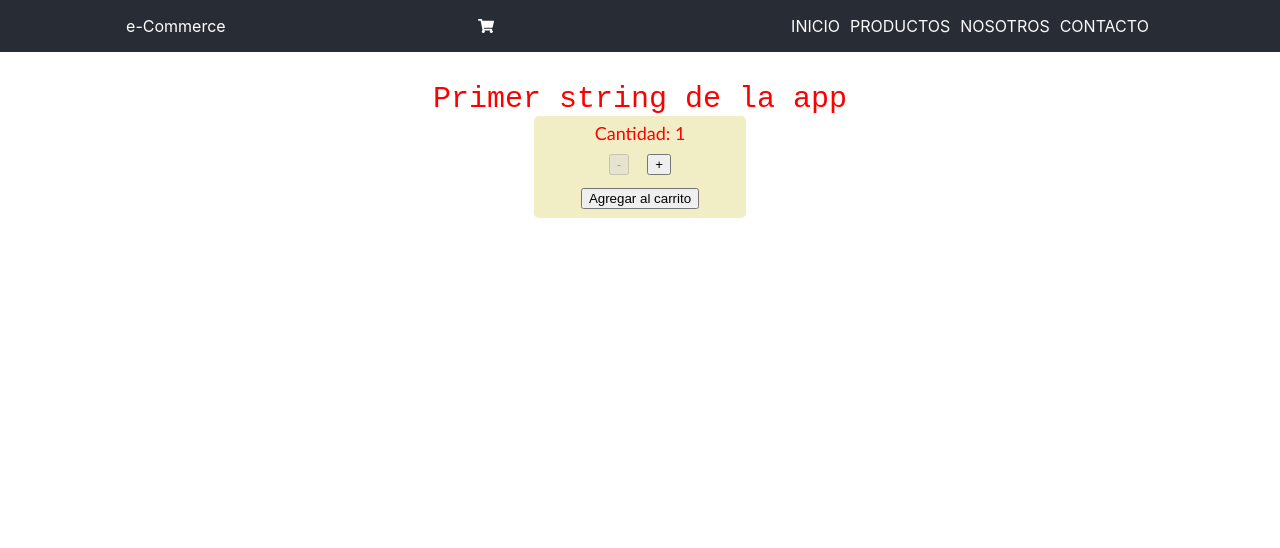
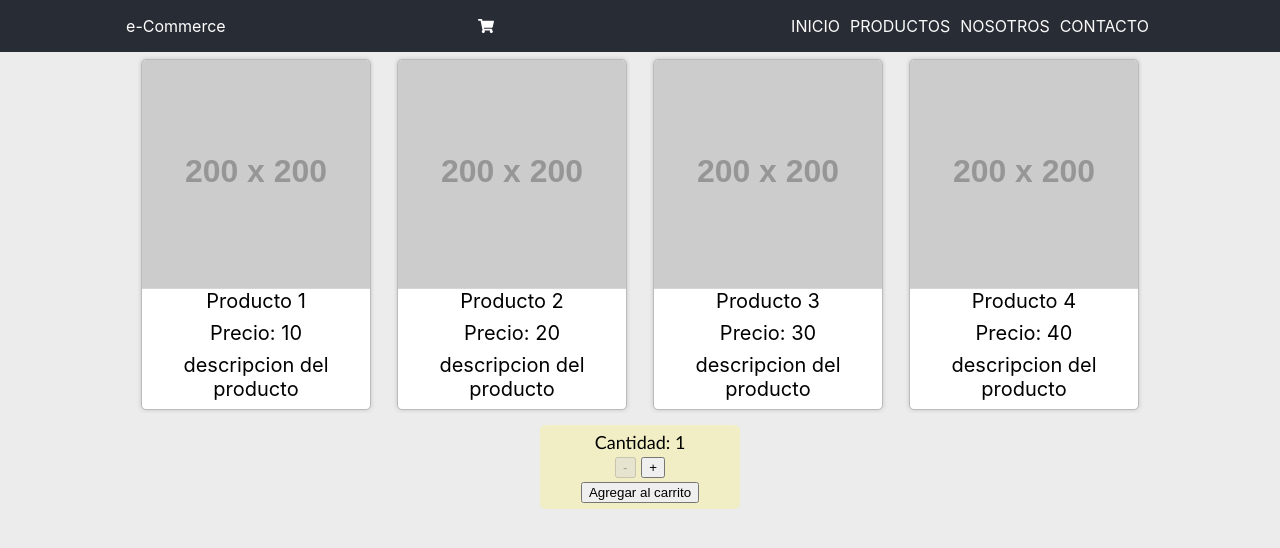
Before and after one commit to dilazarte/React-App, a React (Create React App) app: page / in a window 1280 px wide. Shown: the top 548 px of the page. Built offline with nearby package versions, Linux system fonts and the light colour scheme.

Commit message:
Se crean los componentes Item e ItemList para mostrar productos en pantalla

```diff
--- a/package.json
+++ b/package.json
@@ -9,6 +9,7 @@
     "react": "^17.0.2",
     "react-dom": "^17.0.2",
     "react-icons": "^4.3.1",
+    "react-script": "^2.0.5",
     "react-scripts": "^5.0.0",
     "web-vitals": "^2.1.3"
   },
--- a/src/App.css
+++ b/src/App.css
@@ -1,3 +1,6 @@
+*{
+  box-sizing: border-box
+}
 .App {
   text-align: center;
 }
@@ -36,7 +39,9 @@
     transform: rotate(360deg);
   }
 }
-
+body{
+  background-color: rgb(236, 236, 236);
+}
 .navbar{
   display: flex;
   justify-content: space-around;
@@ -75,3 +80,42 @@ ul li a:hover{
   padding: 6px;
   border-radius: 5px;
 }
+.itemListContainer{
+  display: flex;
+  flex-wrap: wrap;
+  justify-content:space-around;
+  margin: auto;
+  width: 80%;
+  margin-bottom: 15px;
+}
+/*Estilos de las tarjetitas de productos*/
+.producto{
+  display: flex;
+  flex-flow: column;
+  box-shadow: 0 0 0.2em rgb(196, 196, 196);
+  justify-content: center;
+  align-items: center;
+  width: 230px;
+  background-color: white;
+  border-radius: 5px;
+  border: 1px solid rgb(187, 187, 187);
+  margin-top: 7px;
+  overflow: hidden;
+  transition-property: box-shadow;
+  transition-duration: 0.2s;
+}
+.producto:hover{
+  box-shadow: 0 0 0.8em rgb(196, 196, 196);
+}
+.info-item-container{
+  display: flex;
+  flex-flow: column;
+}
+.info-item-container > span{
+  margin-bottom: 0.4em;
+}
+.producto > img{
+  width: 100%;
+  object-fit: cover;
+  border-bottom: 1px solid #d6d6d6;
+}
--- a/src/App.js
+++ b/src/App.js
@@ -2,15 +2,15 @@ import './App.css';
 import NavBar from './components/NavBar';
 import ItemListContainer from './components/ItemListContainer';
 import ItemCount from './components/ItemCount';
-
+//style={{color: "red", fontSize: "30px", fontFamily: "monospace", textAlign: "center"}}
 function App() {
   return (
     <>
       <NavBar />
-      <p style={{color: "red", fontSize: "30px", fontFamily: "monospace", textAlign: "center"}}>
-        <ItemListContainer greetings="Primer string de la app" />
+      <div style={{fontSize: "20px", textAlign: "center", marginBottom:"5px"}}>
+        <ItemListContainer />
         <ItemCount stock={4} initial={1} />
-      </p>
+      </div>
     </>
   );
 }
--- /dev/null
+++ b/src/components/Item.js
@@ -0,0 +1,16 @@
+import React from 'react'
+
+function Item({id, title, description, price, pictureUrl}) {
+    return (
+        <div className='producto' id={id}>
+            <img className='img-item' src={pictureUrl} alt='' />
+            <div className='info-item-container'>
+                <span className='title-item'>{title}</span>
+                <span className='price-item'>Precio: {price}</span>
+                <span className='description-item'>{description}</span>
+            </div>
+        </div>
+    )
+}
+
+export default Item
--- a/src/components/ItemCount.js
+++ b/src/components/ItemCount.js
@@ -6,7 +6,8 @@ function ItemCount({stock, initial, onAdd}) {
         <div className='itemCountContiner'>
             <p className="cantidadNum">Cantidad: {cantidad}</p>
             <button disabled={cantidad === 1} onClick={()=> setCantidad(cantidad-1)}> - </button> <button disabled={stock=== cantidad} onClick={()=> setCantidad(cantidad+1)}> + </button><br />
-            <button onClick={ ()=> alert(`Se agregaron ${cantidad} productos al carrito`)}>Agregar al carrito</button>
+            <button onClick={ ()=> {alert(`Se agregaron ${cantidad} productos al carrito`)
+            setCantidad(initial)} }>Agregar al carrito</button>
         </div>
     )
 }
--- /dev/null
+++ b/src/components/ItemList.js
@@ -0,0 +1,48 @@
+import React, {useEffect, useState} from 'react'
+import Item from './Item'
+
+function ItemList() {
+    //este es mi 'json' de productos
+    const listaProductos = [
+        {id: 1, title: "Producto 1", description: "descripcion del producto", price: 10, pictureUrl: 'https://dummyimage.com/200x200/f5f5f5/363636.png&text=Imagen+de+prueba'},
+        {id: 2, title: "Producto 2", description: "descripcion del producto", price: 20, pictureUrl: 'https://dummyimage.com/200x200/944a8f/363636.png&text=Imagen+de+prueba'},
+        {id: 3, title: "Producto 3", description: "descripcion del producto", price: 30, pictureUrl: 'https://dummyimage.com/200x200/25e38f/363636.png&text=Imagen+de+prueba'},
+        {id: 4, title: "Producto 4", description: "descripcion del producto", price: 40, pictureUrl: 'https://dummyimage.com/200x200/94e39g/363636.png&text=Imagen+de+prueba'}
+    ]
+    //declaro un estado para guardar los productos en el array por si se actualiza el
+    //stock en ejecucion.-
+    const [arrayProductos, setArrayProductos] = useState([])
+
+    //este estado es para verificar si esta resuelta la peticion para listar los productos
+    const [resuelta, setResuelta] = useState(false)
+
+    const productos = new Promise((resolve, reject) => {
+        setTimeout(()=>{
+            resolve(listaProductos)
+        }, 2000)
+    })
+
+    useEffect(()=>{
+        productos.then(res => {
+            console.log(res)
+            setArrayProductos(res)
+            setResuelta(true)
+        })
+        .catch(err => {
+            console.log(err)
+        })
+    }, [])
+
+    return (
+        <div className='itemListContainer'>
+        { (resuelta) ?
+        arrayProductos.map(item => {
+                return <Item key={item.id} id={item.id} title={item.title} description={item.description} price={item.price} pictureUrl={item.pictureUrl} />
+            })
+            : <h2>Cargando productos...</h2>
+        }
+        </div>
+    )
+}
+
+export default ItemList
--- a/src/components/ItemListContainer.js
+++ b/src/components/ItemListContainer.js
@@ -1,9 +1,11 @@
-import React from "react";
+import React, {useState, useEffect} from "react";
+import Promise from "./Promise";
+import ItemList from "./ItemList";
 
 const ItemListContainer = (props) => {
     return(
         <>
-            { props.greetings }
+            <ItemList />
         </>
 
     )
```
Also changed, not shown: 1 other file (tests, documents, lock files or other folders).
